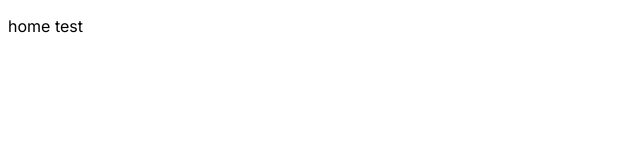
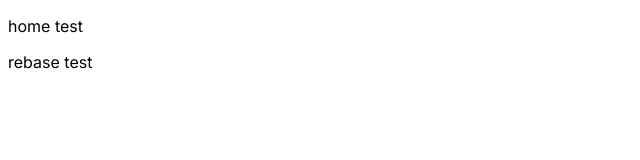
Before and after one commit to ToyCode-org/L-Link-FE, a Next.js app: page / in a window 1280 px wide. Shown: the top 160 px of the page, without its empty margins (0-640 px from the left). Built offline with nearby package versions, Linux system fonts and the light colour scheme.

Commit message:
rebase test

```diff
--- a/src/app/page.tsx
+++ b/src/app/page.tsx
@@ -2,6 +2,7 @@ export default function Home() {
   return (
     <div>
       <p>home test</p>
+      <p>rebase test</p>
     </div>
   );
 }
```
